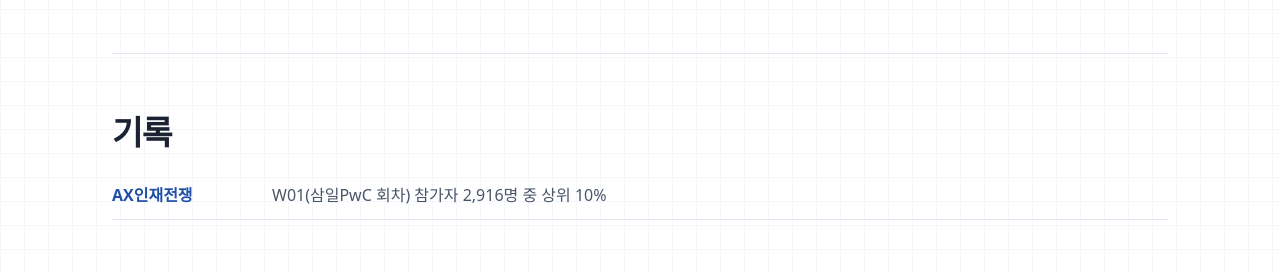
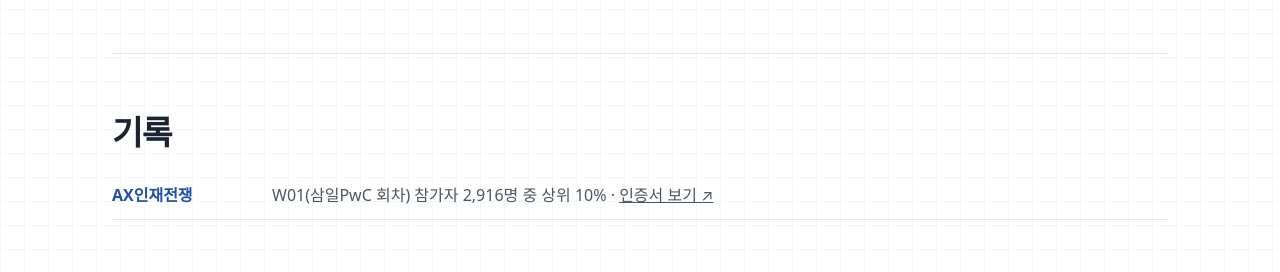
Before and after one commit to yeongman-builds/yeongman-builds.github.io, a plain HTML site: page index.html in a window 1280 px wide. Shown: the part 2847-3119 px from the top of the page. Drawn offline with Linux system fonts and the light colour scheme.

Commit message:
record: link AX contest top 10% certificate
Co-Authored-By: Claude Opus 5.5 <noreply@anthropic.com>

```diff
--- a/index.html
+++ b/index.html
@@ -144,7 +144,7 @@
     <section class="section" aria-labelledby="record-title">
       <h2 id="record-title">기록</h2>
       <dl class="projects">
-        <div><dt>AX인재전쟁</dt><dd>W01(삼일PwC 회차) 참가자 2,916명 중 상위 10%</dd></div>
+        <div><dt>AX인재전쟁</dt><dd>W01(삼일PwC 회차) 참가자 2,916명 중 상위 10% · <a href="https://axacademy.ai/axwar/cert/IwlAKic3lLHv-gl4R0S2h9uv" target="_blank" rel="noopener">인증서 보기 ↗</a></dd></div>
       </dl>
     </section>
 
```
